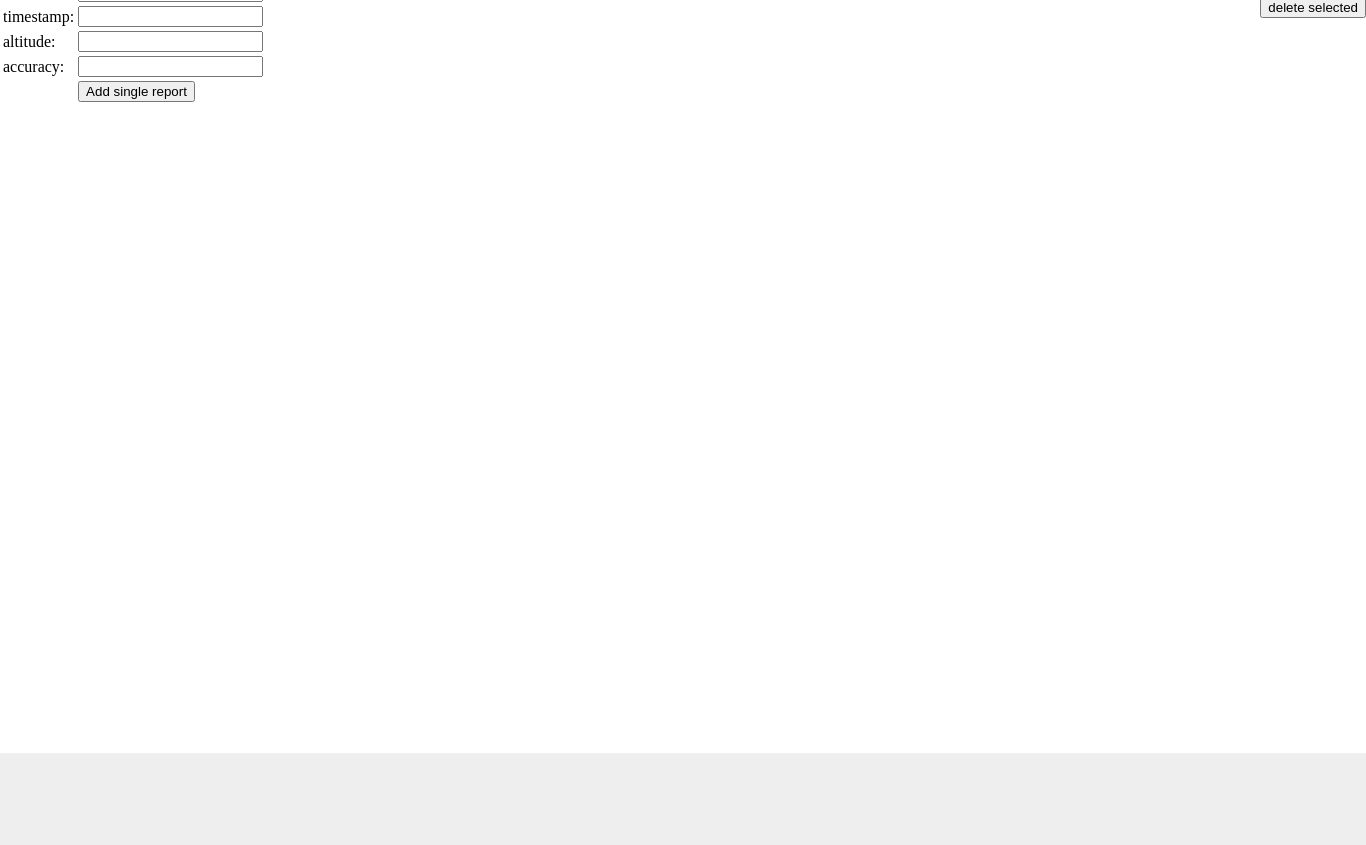
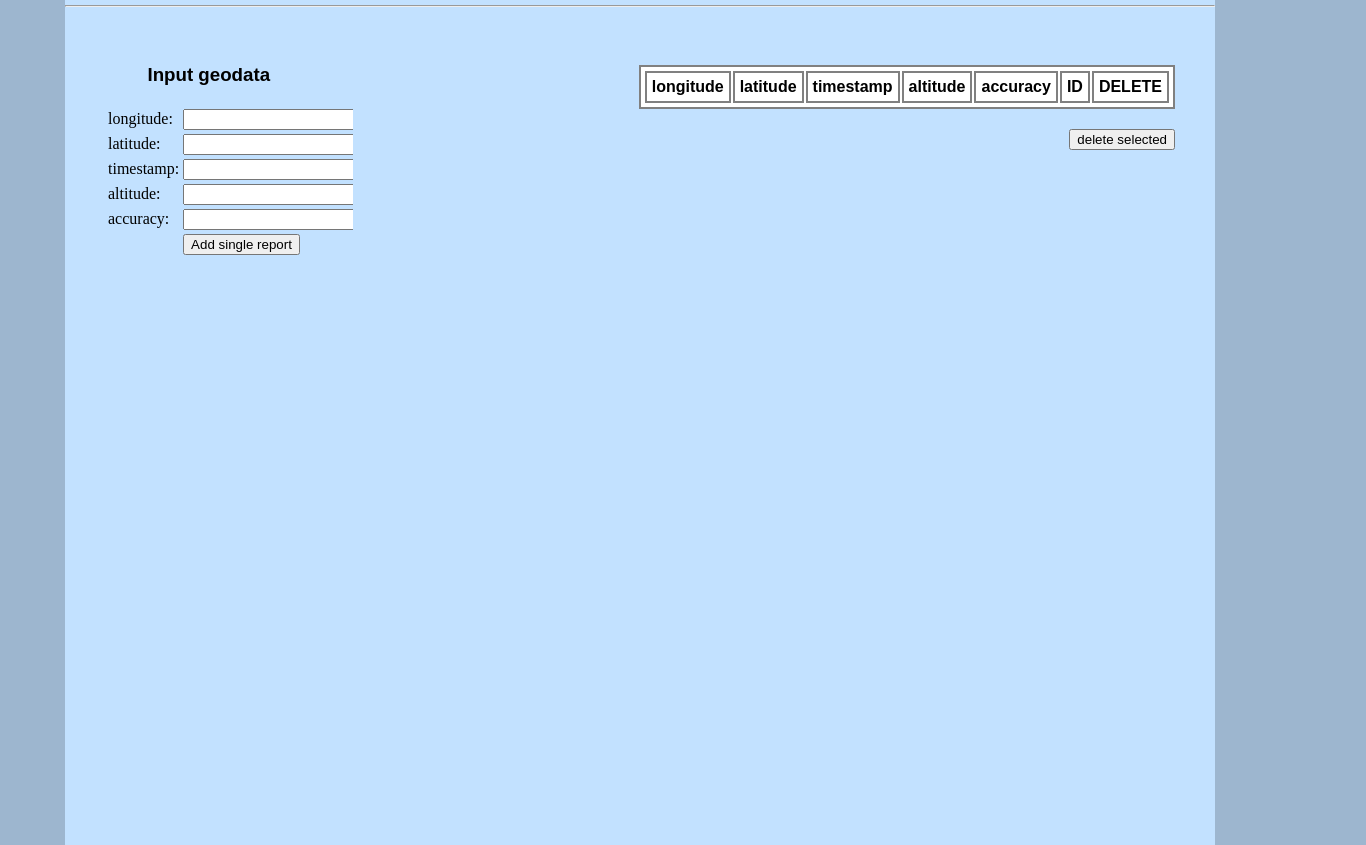
Before and after one commit to countMonteTristo/browser_client, a website: page client.html in a window 1280 px wide. Shown: the part 105-950 px from the top of the page, 1366 px wide, since content can reach past the window. Before the commit the page ends 858 px from the top, so only its background shows below. Drawn offline with nearby package versions, Linux system fonts and the light colour scheme; no server answers.

Commit message:
Somewhat prettyfied CSS

```diff
--- a/app.js
+++ b/app.js
@@ -39,7 +39,7 @@ var main = function() {
   getAllReports = function() {
     //Write the headers
     var table_headers =
-    '<table id="data_table" class="displayed_table">' +
+    '<table id="data_table" class="displayed_table" style="float: right">' +
         '<tr>' +
           '<th class="displayed_table_element">longitude</th>' +
           '<th class="displayed_table_element">latitude</th>' +
@@ -74,12 +74,7 @@ var main = function() {
         tr.append("</tr>");
         $('#data_table').append(tr);
         }
-        //$('#data_table').append("<tr><td></td><td></td><td></td><td></td><td></td><td></td>" +
-         //         "<td><input type='button' value='delete selected' id='delete_report_btn'/></td>");
-        //console.log(json);
-        //console.log(ids);
       });
-	 //$('#display-panel').append('')
   };
 
   addSingleReport = function() {
@@ -106,15 +101,11 @@ var main = function() {
 
   deleteSpecifiedReports = function() {
     console.log('delete event heard');
-    var row_to_delete = 1;
+    var rows_to_delete = [];
+
     var id_to_delete = $('#row' + row_to_delete + ' td:nth-child(6)').text();
 
     console.log(id_to_delete);
-    //deletion_url = reports_url + '/' + ;
-    //console.log(deletion_url);
-
-    //$.delete(deletion_url);
-    //updateDisplay();
   };
 
 
@@ -122,7 +113,6 @@ var main = function() {
   //deleteSpecifiedReports();
   $('#add_report_btn').on('click', addSingleReport);
   $('#delete_report_btn').on('click', deleteSpecifiedReports);
-  console.log($('#delete_report_btn'));
   updateDisplay();
 
   //add lsiteners
--- a/client.html
+++ b/client.html
@@ -9,10 +9,12 @@
 <body>
 	<div id="main_container">
 	<div id="header">
-		<h1> Simple RESTful client</h1>
+		<h1> Basic client for RESTful service</h1>
+		<hr/>
 	</div>
 	<div id="content_container">
-		<div id="input_panel">
+		<div id="left-panel">
+			<h3>Input geodata</h3>
 			<form id="post_form">
 			<table id="form_table">
 				<tr><td>longitude:</td><td><input type="text" id="longitude_input"/></td></tr>
@@ -24,11 +26,14 @@
 			</table>
 			</form>
 		</div>
-
-		<div id="display-panel">
-			<!-- data added here in app.js -->
+		<div id="right-panel">
+			<div id="display-panel">
+				<!-- data added here in app.js -->
+			</div>
+			<div id="display-panel-controls">
+				<input type="button" value="delete selected" id="delete_report_btn"/>
+			</div>
 		</div>
-		<input type="button" value="delete selected" id="delete_report_btn"/>
 	</div>
 	</div>
 	<script   src="https://code.jquery.com/jquery-2.2.4.min.js"
--- a/style.css
+++ b/style.css
@@ -2,37 +2,58 @@ body {
   margin: 0;
   padding: 0;
   text-align: center;
-	background-color: #eeeeee;
+	background: #9DB6CF;
 }
+
+#header {
+  background: #C2E1FF;
+  padding-top: 30px;
+  padding-bottom: 30px;
+  text-align: center;
+}
+
 #main_container {
-	width: 1366px;
+	width: 1150px;
 	margin: 0 auto;
   text-align: left;
-	background-color: white;
+	background-color: #C2E1FF;
 }
 
 #content_container {
 	width: 100%;
-	height: 100%;
+  /*background-color: #C2E1FF;*/
 }
 
-#header {
+#left-panel {
+  width: 25%;
+  height: 100%;
+  background: #C2E1FF;
+  float: left;
   text-align: center;
 }
 
-#input_panel {
-	width: 25%;
-	/* background-color: red; */
-	float: left;
-
+#left-panel table {
+  margin: 20px;
+  margin-left: 40px;
 }
 
-#display_panel {
+#right-panel {
   width: 75%;
-	/* background-color: green; */
-	float: left;
+  height: 100%;
+  background: #C2E1FF;
+  float: right;
 }
 
+#display-panel table {
+  margin: 20px;
+  margin-right: 40px;
+}
+
+#display-panel-controls {
+  padding-right: 40px;
+  width: 75%;
+	float: right;
+}
 #delete_report_btn {
 	float: right;
 }
@@ -44,9 +65,14 @@ body {
 .displayed_table {
 	border: 2px solid grey;
 	padding: 2px;
+  background: white;
 }
 
 .displayed_table_element {
 	border: 2px solid grey;
 	padding: 5px;
 }
+
+h1, h2, h3, h4, h5, p, th {
+  font-family: sans-serif;
+}
```
Lines whose indentation alone changed are shown as unchanged.
